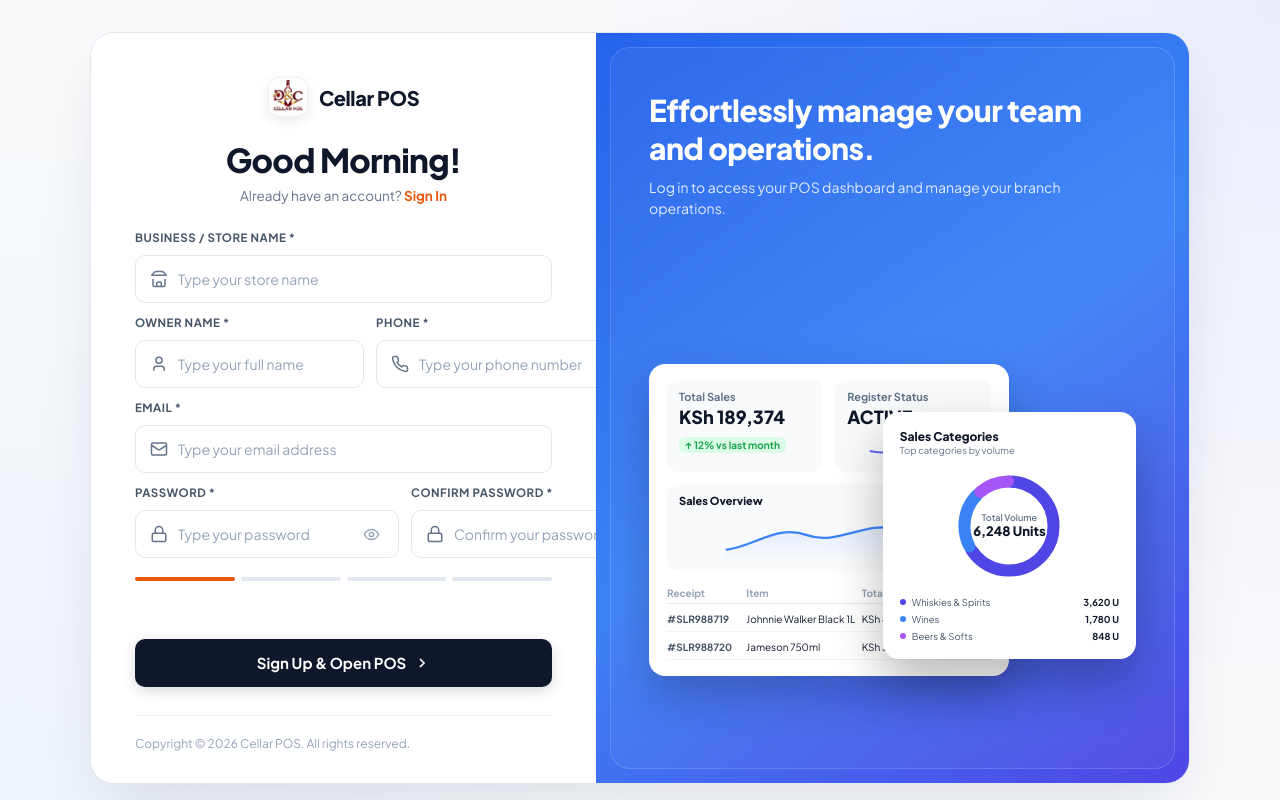
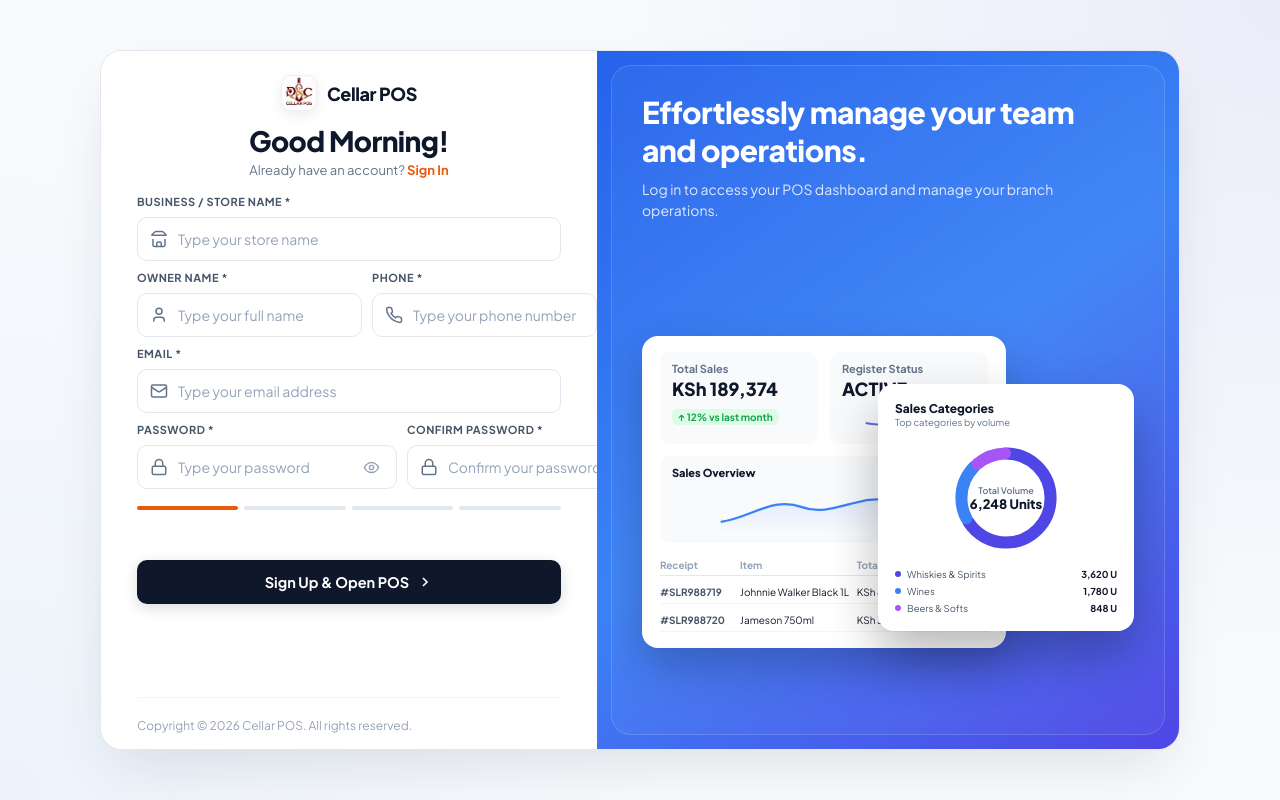
Before and after one commit to Junior-Dan/POS, a website built with Vite: page index.html in a window 1280 px wide. Built offline with nearby package versions, Linux system fonts and the light colour scheme; no server answers; files whose address does not match are found by name.

Commit message:
style: fix viewport height and eliminate page scroll on auth screen

```diff
--- a/src/styles/main.css
+++ b/src/styles/main.css
@@ -55,7 +55,7 @@
   color: var(--text);
   font-family: 'Plus Jakarta Sans', 'Inter', system-ui, -apple-system, sans-serif;
   -webkit-font-smoothing: antialiased;
-  overflow-x: hidden;
+  overflow: hidden;
 }
 
 .serif { font-family: 'Plus Jakarta Sans', sans-serif; font-weight: 800; }
@@ -1528,27 +1528,32 @@
   box-shadow: 0 4px 14px rgba(255, 86, 48, 0.4);
 }
 
-/* Modern Split-Screen Welcome Setup Landing Page */
+/* Modern Split-Screen Welcome Setup Landing Page (Fixed Viewport, No Page Scroll) */
 .welcome-setup-container {
-  min-height: 100vh;
+  height: 100vh;
+  max-height: 100vh;
   width: 100vw;
+  max-width: 100vw;
+  overflow: hidden;
   display: flex;
   align-items: center;
   justify-content: center;
   background: radial-gradient(circle at top right, rgba(79, 70, 229, 0.08), transparent 45%),
               radial-gradient(circle at bottom left, rgba(59, 130, 246, 0.06), transparent 45%),
               #f8fafc;
-  padding: 32px 20px;
+  padding: 16px;
   box-sizing: border-box;
 }
 
 .welcome-setup-card {
   width: 100%;
-  max-width: 1100px;
+  max-width: 1080px;
+  height: min(700px, calc(100vh - 32px));
+  max-height: calc(100vh - 32px);
   background: #ffffff;
   border: 1px solid #e2e8f0;
-  border-radius: 24px;
-  box-shadow: 0 30px 70px -15px rgba(15, 23, 42, 0.12);
+  border-radius: 22px;
+  box-shadow: 0 25px 60px -15px rgba(15, 23, 42, 0.12);
   color: #0f172a;
   display: grid;
   grid-template-columns: 46% 54%;
@@ -1560,6 +1565,8 @@
   .welcome-setup-card {
     grid-template-columns: 1fr;
     max-width: 480px;
+    height: auto;
+    max-height: calc(100vh - 32px);
   }
   .welcome-hero-pane {
     display: none !important;
@@ -1571,15 +1578,18 @@
   display: flex;
   flex-direction: column;
   justify-content: space-between;
-  padding: 44px 44px 32px 44px;
+  padding: 24px 36px 16px 36px;
   box-sizing: border-box;
   background: #ffffff;
   color: #0f172a;
+  height: 100%;
+  overflow-y: auto;
+  scrollbar-width: thin;
 }
 
 @media (max-width: 520px) {
   .welcome-auth-pane {
-    padding: 28px 24px 24px 24px;
+    padding: 20px 20px 16px 20px;
   }
 }
 
@@ -1587,14 +1597,14 @@
   display: flex;
   align-items: center;
   justify-content: center;
-  gap: 11px;
-  margin-bottom: 24px;
+  gap: 10px;
+  margin-bottom: 14px;
 }
 
 .welcome-logo-badge {
-  width: 40px;
-  height: 40px;
-  border-radius: 11px;
+  width: 36px;
+  height: 36px;
+  border-radius: 10px;
   background: #ffffff;
   display: flex;
   align-items: center;
@@ -1624,7 +1634,7 @@
 }
 
 .welcome-brand-name {
-  font-size: 20px;
+  font-size: 18px;
   font-weight: 800;
   color: #0f172a;
   letter-spacing: -0.4px;
@@ -1632,22 +1642,22 @@
 
 .auth-header-section {
   text-align: center;
-  margin-bottom: 24px;
+  margin-bottom: 16px;
 }
 
 .welcome-title {
-  font-size: 33px;
+  font-size: 28px;
   font-weight: 800;
   color: #0f172a;
-  letter-spacing: -0.7px;
-  margin: 0 0 7px 0;
+  letter-spacing: -0.6px;
+  margin: 0 0 4px 0;
   line-height: 1.15;
 }
 
 .welcome-subtitle {
-  font-size: 13.5px;
+  font-size: 13px;
   color: #64748b;
-  line-height: 1.5;
+  line-height: 1.4;
   margin: 0;
 }
 
@@ -1656,7 +1666,7 @@
   border: none;
   color: #ea580c;
   font-weight: 700;
-  font-size: 13.5px;
+  font-size: 13px;
   cursor: pointer;
   padding: 0;
   transition: color 0.15s ease;
@@ -1674,8 +1684,8 @@
   border: 1.5px solid #e2e8f0;
   border-radius: 10px;
   background: #ffffff;
-  padding: 0 14px;
-  height: 48px;
+  padding: 0 12px;
+  height: 44px;
   gap: 10px;
   transition: all 0.2s ease;
   box-sizing: border-box;
@@ -1997,7 +2007,7 @@
   border-radius: 20px;
   background: rgba(255, 255, 255, 0.04);
   backdrop-filter: blur(10px);
-  padding: 44px 38px 24px 38px;
+  padding: 28px 30px 18px 30px;
   box-sizing: border-box;
   display: flex;
   flex-direction: column;
@@ -2305,22 +2315,22 @@
 .welcome-setup-form {
   display: flex;
   flex-direction: column;
-  gap: 12px;
+  gap: 10px;
 }
 
 .welcome-setup-form .form-row {
   display: grid;
   grid-template-columns: 1fr 1fr;
-  gap: 12px;
+  gap: 10px;
 }
 
 .welcome-setup-form .form-label {
   color: #475569;
-  font-size: 11.5px;
+  font-size: 11px;
   font-weight: 700;
   text-transform: uppercase;
   letter-spacing: 0.5px;
-  margin-bottom: 4px;
+  margin-bottom: 3px;
 }
 
 .welcome-setup-form .form-input {
@@ -2350,13 +2360,13 @@
 
 .welcome-submit-btn {
   width: 100%;
-  height: 48px;
+  height: 44px;
   border-radius: 10px;
-  margin-top: 18px;
+  margin-top: 14px;
   background: #0f172a;
   border: none;
   color: #ffffff;
-  font-size: 15px;
+  font-size: 14.5px;
   font-weight: 700;
   display: flex;
   align-items: center;
```
